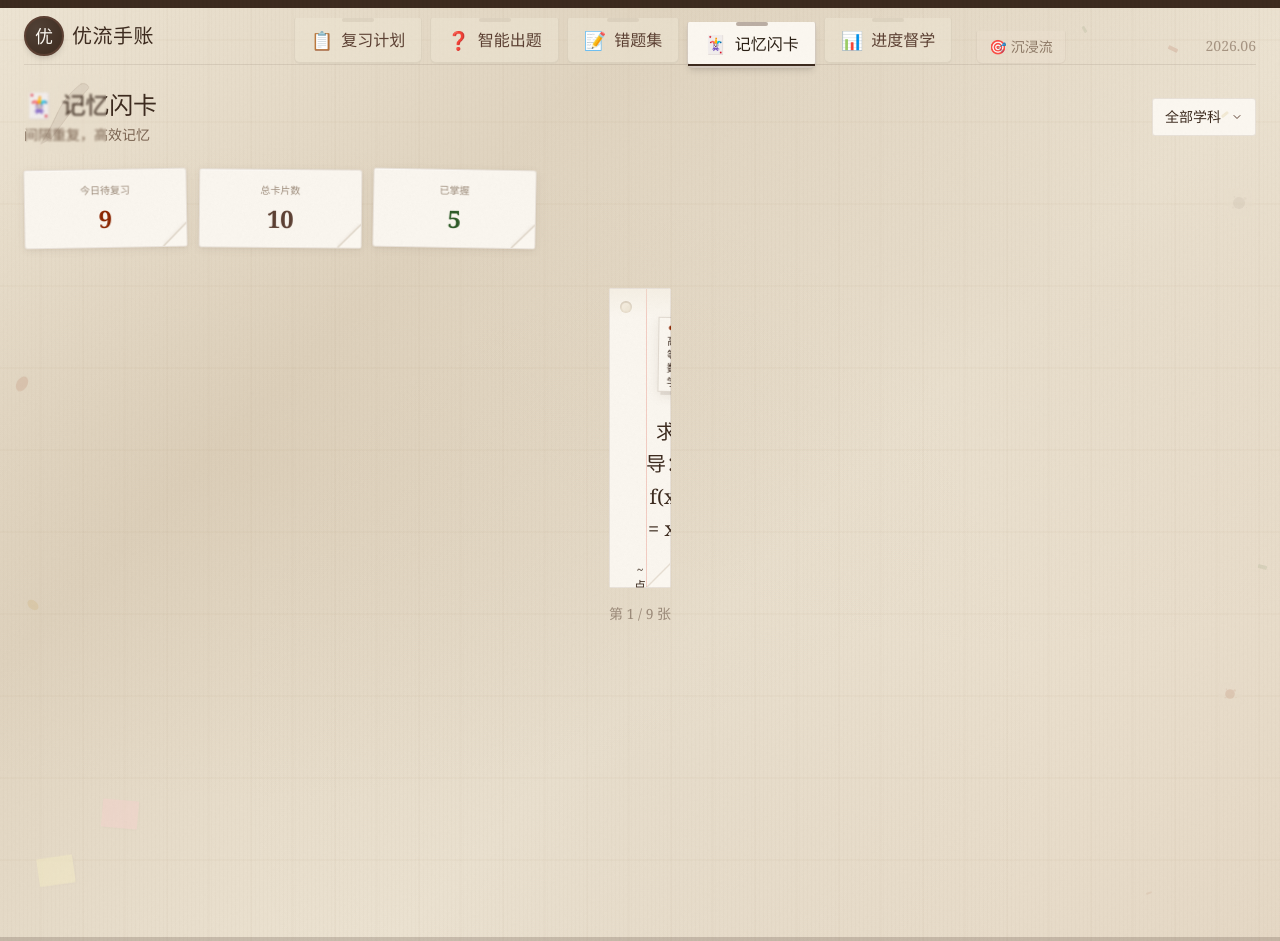
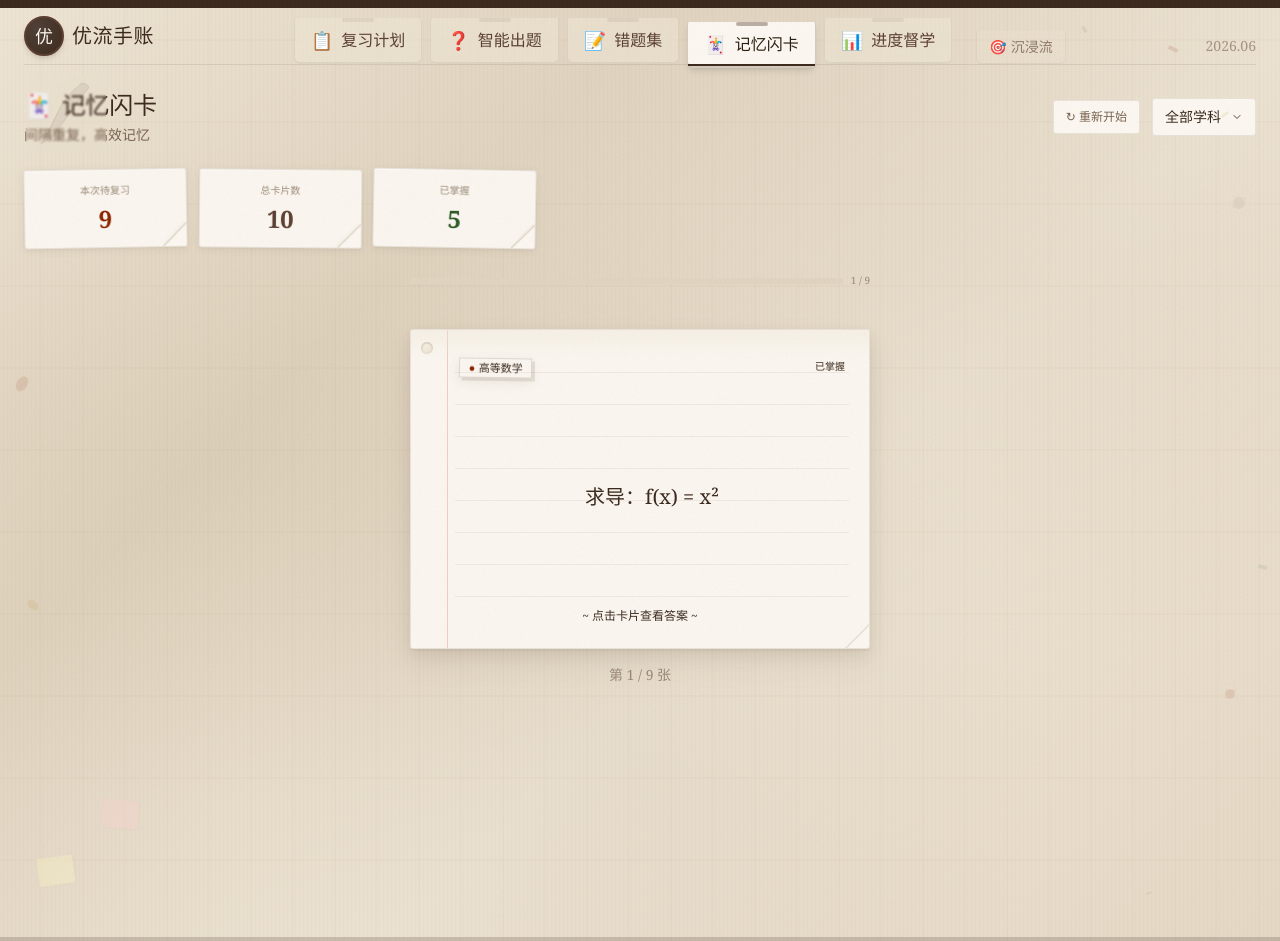
Before and after one commit to mingxingjun/mdlnyy, a React (Vite) app: page /mdlnyy/flashcards in a window 1280 px wide. Built offline with nearby package versions, Linux system fonts and the light colour scheme.

Commit message:
feat: Agent-Based Learning System Design
Co-authored-by: traeagent <traeagent@users.noreply.github.com>

```diff
--- a/src/index.css
+++ b/src/index.css
@@ -327,6 +327,7 @@ body::before {
   perspective: 1200px;
   width: 100%;
   max-width: 460px;
+  height: 320px;
 }
 
 .flash-card-inner {
@@ -334,7 +335,7 @@ body::before {
   transform-style: preserve-3d;
   position: relative;
   width: 100%;
-  min-height: 300px;
+  height: 100%;
   cursor: pointer;
 }
 
@@ -345,11 +346,18 @@ body::before {
 .flash-card-face {
   position: absolute;
   inset: 0;
+  width: 100%;
+  height: 100%;
   backface-visibility: hidden;
   -webkit-backface-visibility: hidden;
   background: #FBF7F0;
   border-radius: 3px;
   overflow: hidden;
+  box-shadow:
+    0 2px 2px rgba(92, 64, 51, 0.06),
+    0 6px 16px rgba(92, 64, 51, 0.1),
+    0 14px 32px rgba(92, 64, 51, 0.07);
+  border: 1px solid rgba(92, 64, 51, 0.12);
 }
 
 .flash-card-front {
@@ -363,11 +371,8 @@ body::before {
 .index-card {
   position: relative;
   background: #FBF7F0;
-  box-shadow:
-    0 1px 1px rgba(92, 64, 51, 0.08),
-    0 4px 12px rgba(92, 64, 51, 0.1),
-    0 10px 24px rgba(92, 64, 51, 0.06);
-  border: 1px solid rgba(92, 64, 51, 0.12);
+  width: 100%;
+  height: 100%;
 }
 
 .index-card::before {
--- a/src/pages/FlashcardsPage.tsx
+++ b/src/pages/FlashcardsPage.tsx
@@ -1,4 +1,4 @@
-import { useState, useEffect, useMemo, useCallback } from 'react';
+import { useState, useEffect, useMemo, useCallback, useRef } from 'react';
 import { motion, AnimatePresence } from 'framer-motion';
 import { useNavigate } from 'react-router-dom';
 import PaperCard from '@/components/PaperCard';
@@ -28,7 +28,7 @@ function Confetti() {
   );
 
   return (
-    <div className="absolute inset-0 pointer-events-none overflow-hidden">
+    <div className="absolute inset-0 pointer-events-none overflow-hidden z-50">
       {pieces.map((p) => (
         <div
           key={p.id}
@@ -57,28 +57,50 @@ interface FlashCardViewProps {
   onRate: (rating: CardRating) => void;
   cardNumber: number;
   totalCards: number;
+  direction: 'left' | 'right' | 'none';
 }
 
-function FlashCardView({ card, subjectName, subjectColor, isFlipped, onFlip, onRate, cardNumber, totalCards }: FlashCardViewProps) {
+function FlashCardView({ card, subjectName, subjectColor, isFlipped, onFlip, onRate, cardNumber, totalCards, direction }: FlashCardViewProps) {
+  const slideVariants = {
+    enter: (dir: 'left' | 'right' | 'none') => ({
+      x: dir === 'left' ? 200 : dir === 'right' ? -200 : 0,
+      opacity: 0,
+      rotateY: dir === 'left' ? 15 : dir === 'right' ? -15 : 0,
+    }),
+    center: {
+      x: 0,
+      opacity: 1,
+      rotateY: 0,
+      transition: { type: 'spring', stiffness: 250, damping: 28 },
+    },
+    exit: (dir: 'left' | 'right' | 'none') => ({
+      x: dir === 'left' ? -200 : dir === 'right' ? 200 : 0,
+      opacity: 0,
+      rotateY: dir === 'left' ? -15 : dir === 'right' ? 15 : 0,
+      transition: { duration: 0.25, ease: 'easeIn' },
+    }),
+  };
+
   return (
     <motion.div
-      className="flex flex-col items-center"
-      initial={{ opacity: 0, x: 60, rotateY: 10 }}
-      animate={{ opacity: 1, x: 0, rotateY: 0 }}
-      exit={{ opacity: 0, x: -60, rotateY: -10 }}
-      transition={{ type: 'spring', stiffness: 300, damping: 25 }}
+      className="flex flex-col items-center w-full max-w-[460px] mx-auto"
+      custom={direction}
+      variants={slideVariants}
+      initial="enter"
+      animate="center"
+      exit="exit"
     >
-      <div className="flash-card mx-auto" onClick={!isFlipped ? onFlip : undefined}>
+      <div className="flash-card w-full" onClick={!isFlipped ? onFlip : undefined}>
         <div className={`flash-card-inner ${isFlipped ? 'flipped' : ''}`}>
           <div className="flash-card-face flash-card-front">
-            <div className="index-card w-full h-full min-h-[300px] p-6 flex flex-col">
+            <div className="index-card w-full h-full p-6 flex flex-col">
               <div className="index-card-grain" />
               <div className="index-card-lines" />
               <div className="index-card-hole" />
               <div className="index-card-corner" />
 
               <div className="relative z-10 flex flex-col h-full">
-                <div className="flex justify-between items-start mb-6 pt-1 pl-6">
+                <div className="flex justify-between items-start mb-4 pt-1 pl-6">
                   <VintageTag color="ink" className="text-[11px]">
                     <span style={{ color: subjectColor }}>●</span> {subjectName}
                   </VintageTag>
@@ -87,13 +109,13 @@ function FlashCardView({ card, subjectName, subjectColor, isFlipped, onFlip, onR
                   </span>
                 </div>
 
-                <div className="flex-1 flex items-center justify-center px-4 pl-8">
+                <div className="flex-1 flex items-center justify-center px-2 pl-8 py-4">
                   <p className="font-serif text-xl text-ink-800 text-center leading-relaxed">
                     {card.front}
                   </p>
                 </div>
 
-                <div className="text-center pt-4 pb-2">
+                <div className="text-center pt-2">
                   <p className="text-xs text-ink-400 font-serif italic">
                     ~ 点击卡片查看答案 ~
                   </p>
@@ -103,14 +125,14 @@ function FlashCardView({ card, subjectName, subjectColor, isFlipped, onFlip, onR
           </div>
 
           <div className="flash-card-face flash-card-back">
-            <div className="index-card w-full h-full min-h-[300px] p-6 flex flex-col">
+            <div className="index-card w-full h-full p-6 flex flex-col overflow-hidden">
               <div className="index-card-grain" />
               <div className="index-card-lines" />
               <div className="index-card-hole" />
               <div className="index-card-corner" />
 
               <div className="relative z-10 flex flex-col h-full">
-                <div className="flex justify-between items-start mb-4 pt-1 pl-6">
+                <div className="flex justify-between items-start mb-3 pt-1 pl-6">
                   <VintageTag color="green" className="text-[11px]">
                     ✓ 答案
                   </VintageTag>
@@ -119,22 +141,22 @@ function FlashCardView({ card, subjectName, subjectColor, isFlipped, onFlip, onR
                   </span>
                 </div>
 
-                <div className="flex-1 flex items-center justify-center px-4 pl-8 overflow-auto">
+                <div className="flex-1 flex items-center justify-center px-2 pl-8 py-3 overflow-auto">
                   <p className="font-serif text-lg text-ink-700 text-center leading-relaxed">
                     {card.back}
                   </p>
                 </div>
 
-                <div className="pt-4">
-                  <p className="text-[10px] text-center text-ink-400 font-serif mb-3">
+                <div className="pt-3">
+                  <p className="text-[10px] text-center text-ink-400 font-serif mb-2">
                     你记得有多清楚？
                   </p>
-                  <div className="flex gap-2 justify-center flex-wrap" onClick={(e) => e.stopPropagation()}>
+                  <div className="flex gap-2 justify-center flex-wrap">
                     <VintageButton
                       variant="secondary"
                       size="sm"
                       className="rating-btn border-seal/50 text-seal hover:bg-seal/10"
-                      onClick={() => onRate('again')}
+                      onClick={(e) => { e?.stopPropagation?.(); onRate('again'); }}
                     >
                       😕 忘记
                     </VintageButton>
@@ -142,7 +164,7 @@ function FlashCardView({ card, subjectName, subjectColor, isFlipped, onFlip, onR
                       variant="secondary"
                       size="sm"
                       className="rating-btn border-gold/50 text-gold hover:bg-gold/10"
-                      onClick={() => onRate('hard')}
+                      onClick={(e) => { e?.stopPropagation?.(); onRate('hard'); }}
                     >
                       🤔 模糊
                     </VintageButton>
@@ -150,7 +172,7 @@ function FlashCardView({ card, subjectName, subjectColor, isFlipped, onFlip, onR
                       variant="secondary"
                       size="sm"
                       className="rating-btn"
-                      onClick={() => onRate('good')}
+                      onClick={(e) => { e?.stopPropagation?.(); onRate('good'); }}
                     >
                       😐 记得
                     </VintageButton>
@@ -158,7 +180,7 @@ function FlashCardView({ card, subjectName, subjectColor, isFlipped, onFlip, onR
                       variant="primary"
                       size="sm"
                       className="rating-btn bg-[#2D5A27] hover:bg-[#234B1F] text-paper-50 border-none"
-                      onClick={() => onRate('easy')}
+                      onClick={(e) => { e?.stopPropagation?.(); onRate('easy'); }}
                     >
                       😊 很熟
                     </VintageButton>
@@ -188,17 +210,16 @@ export default function FlashcardsPage() {
   const navigate = useNavigate();
   const { subjects, flashCards, rateCard, getDueCards } = useAppStore();
   const [selectedSubject, setSelectedSubject] = useState<string | null>(null);
+  const [sessionQueue, setSessionQueue] = useState<string[]>([]);
   const [currentIndex, setCurrentIndex] = useState(0);
   const [isFlipped, setIsFlipped] = useState(false);
   const [reviewedCount, setReviewedCount] = useState(0);
   const [masteredToday, setMasteredToday] = useState(0);
   const [isComplete, setIsComplete] = useState(false);
   const [showConfetti, setShowConfetti] = useState(false);
-
-  const dueCards = useMemo(() => getDueCards(selectedSubject), [getDueCards, selectedSubject, flashCards]);
-  const totalCards = flashCards.length;
-  const masteredCount = flashCards.filter(c => c.mastered).length;
-  const currentCard = dueCards[currentIndex];
+  const [direction, setDirection] = useState<'left' | 'right' | 'none'>('none');
+  const [animating, setAnimating] = useState(false);
+  const initializedRef = useRef(false);
 
   const subjectMap = useMemo(() => {
     const map = new Map<string, { name: string; color: string }>();
@@ -206,29 +227,55 @@ export default function FlashcardsPage() {
     return map;
   }, [subjects]);
 
+  const cardMap = useMemo(() => {
+    const map = new Map<string, FlashCard>();
+    flashCards.forEach(c => map.set(c.id, c));
+    return map;
+  }, [flashCards]);
+
+  const initSession = useCallback((subjectId: string | null) => {
+    const due = getDueCards(subjectId);
+    setSessionQueue(due.map(c => c.id));
+    setCurrentIndex(0);
+    setIsFlipped(false);
+    setReviewedCount(0);
+    setMasteredToday(0);
+    setIsComplete(due.length === 0);
+    setShowConfetti(false);
+    setDirection('none');
+    setAnimating(false);
+  }, [getDueCards]);
+
   useEffect(() => {
-    if (dueCards.length === 0 && !isComplete) {
-      setIsComplete(true);
-      setShowConfetti(true);
-      const timer = setTimeout(() => setShowConfetti(false), 3000);
-      return () => clearTimeout(timer);
-    }
-  }, [dueCards.length, isComplete]);
+    initSession(selectedSubject);
+    initializedRef.current = true;
+  }, [selectedSubject, initSession]);
+
+  const totalCards = flashCards.length;
+  const masteredCount = flashCards.filter(c => c.mastered).length;
+  const dueCountNow = useMemo(() => getDueCards(selectedSubject).length, [getDueCards, selectedSubject, flashCards]);
+  const sessionTotal = sessionQueue.length;
+  const currentCardId = sessionQueue[currentIndex];
+  const currentCard = currentCardId ? cardMap.get(currentCardId) : undefined;
 
   const handleFlip = useCallback(() => {
-    if (!isFlipped) {
+    if (!isFlipped && !animating) {
       setIsFlipped(true);
     }
-  }, [isFlipped]);
+  }, [isFlipped, animating]);
 
   const handleRate = useCallback((rating: CardRating) => {
-    if (!currentCard) return;
+    if (!currentCard || animating) return;
+    if (!isFlipped) return;
+
+    setAnimating(true);
 
     const wasMastered = currentCard.mastered;
     rateCard(currentCard.id, rating);
     setReviewedCount(prev => prev + 1);
 
-    const willBeMastered = rating === 'easy' || (rating === 'good' && currentCard.repetitions >= 4);
+    const willBeMastered = (rating === 'easy' && currentCard.repetitions >= 4) ||
+      (rating === 'good' && currentCard.repetitions >= 5);
     if (willBeMastered && !wasMastered) {
       setMasteredToday(prev => prev + 1);
     }
@@ -236,24 +283,26 @@ export default function FlashcardsPage() {
     setIsFlipped(false);
 
     setTimeout(() => {
-      if (currentIndex + 1 >= dueCards.length) {
-        setIsComplete(true);
-        setShowConfetti(true);
-        setTimeout(() => setShowConfetti(false), 3000);
-      } else {
-        setCurrentIndex(prev => prev + 1);
-      }
-    }, 100);
-  }, [currentCard, currentIndex, dueCards.length, rateCard]);
+      setDirection('left');
+      setTimeout(() => {
+        const nextIndex = currentIndex + 1;
+        if (nextIndex >= sessionQueue.length) {
+          setIsComplete(true);
+          setShowConfetti(true);
+          setTimeout(() => setShowConfetti(false), 3500);
+          setAnimating(false);
+        } else {
+          setCurrentIndex(nextIndex);
+          setDirection('right');
+          setAnimating(false);
+        }
+      }, 280);
+    }, 350);
+  }, [currentCard, currentIndex, sessionQueue.length, rateCard, isFlipped, animating]);
 
   const handleReset = useCallback(() => {
-    setCurrentIndex(0);
-    setIsFlipped(false);
-    setReviewedCount(0);
-    setMasteredToday(0);
-    setIsComplete(false);
-    setShowConfetti(false);
-  }, []);
+    initSession(selectedSubject);
+  }, [initSession, selectedSubject]);
 
   const subjectInfo = currentCard ? subjectMap.get(currentCard.subjectId) : null;
 
@@ -278,16 +327,19 @@ export default function FlashcardsPage() {
             <p className="text-ink-600 font-serif text-sm">间隔重复，高效记忆</p>
           </div>
 
-          <div className="flex items-center gap-4">
+          <div className="flex items-center gap-3">
+            <button
+              onClick={handleReset}
+              className="px-3 py-2 text-xs font-serif bg-paper-50 border border-ink-600/15 rounded-[3px] text-ink-600 hover:bg-paper-200 transition-colors"
+            >
+              ↻ 重新开始
+            </button>
             <select
               value={selectedSubject || ''}
               onChange={(e) => {
                 setSelectedSubject(e.target.value || null);
-                setCurrentIndex(0);
-                setIsFlipped(false);
-                setIsComplete(false);
               }}
-              className="px-3 py-2 text-sm font-serif bg-paper-50 border border-ink-600/15 rounded-[3px] focus:outline-none focus:border-seal/40"
+              className="px-3 py-2 text-sm font-serif bg-paper-50 border border-ink-600/15 rounded-[3px] focus:outline-none focus:border-seal/40 text-ink-800"
             >
               <option value="">全部学科</option>
               {subjects.map(s => (
@@ -301,19 +353,39 @@ export default function FlashcardsPage() {
       <motion.div variants={fadeUp}>
         <div className="grid grid-cols-3 gap-3 max-w-lg">
           <PaperCard className="p-3 text-center" rotation={-1}>
-            <p className="text-[10px] text-ink-500 font-serif mb-1">今日待复习</p>
-            <p className="font-serif text-2xl font-bold text-seal">{dueCards.length}</p>
+            <p className="text-[10px] text-ink-500 font-serif mb-1">本次待复习</p>
+            <p className="font-serif text-2xl font-bold text-seal tabular-nums">{sessionTotal}</p>
           </PaperCard>
           <PaperCard className="p-3 text-center" rotation={0.5}>
             <p className="text-[10px] text-ink-500 font-serif mb-1">总卡片数</p>
-            <p className="font-serif text-2xl font-bold text-ink-700">{totalCards}</p>
+            <p className="font-serif text-2xl font-bold text-ink-700 tabular-nums">{totalCards}</p>
           </PaperCard>
           <PaperCard className="p-3 text-center" rotation={1}>
             <p className="text-[10px] text-ink-500 font-serif mb-1">已掌握</p>
-            <p className="font-serif text-2xl font-bold text-[#2D5A27]">{masteredCount}</p>
+            <p className="font-serif text-2xl font-bold text-[#2D5A27] tabular-nums">{masteredCount}</p>
           </PaperCard>
         </div>
       </motion.div>
+
+      {sessionTotal > 0 && !isComplete && (
+        <motion.div variants={fadeUp}>
+          <div className="max-w-[460px] mx-auto">
+            <div className="flex items-center gap-2 mb-2">
+              <div className="flex-1 h-1.5 bg-paper-300 rounded-full overflow-hidden">
+                <motion.div
+                  className="h-full bg-seal/70 rounded-full"
+                  initial={{ width: 0 }}
+                  animate={{ width: `${(currentIndex / sessionTotal) * 100}%` }}
+                  transition={{ duration: 0.3, ease: 'easeOut' }}
+                />
+              </div>
+              <span className="text-[10px] text-ink-500 font-serif tabular-nums whitespace-nowrap">
+                {currentIndex + 1} / {sessionTotal}
+              </span>
+            </div>
+          </div>
+        </motion.div>
+      )}
 
       <AnimatePresence mode="wait">
         {isComplete ? (
@@ -335,13 +407,13 @@ export default function FlashcardsPage() {
               </motion.div>
 
               <h2 className="font-serif text-xl text-ink-800 font-bold mb-2">
-                {reviewedCount > 0 ? '今日复习完成！' : '暂无待复习卡片'}
+                {reviewedCount > 0 ? '本次复习完成！' : '暂无待复习卡片'}
               </h2>
 
               {reviewedCount > 0 ? (
                 <>
                   <p className="text-ink-600 font-serif text-sm mb-6">
-                    太棒了！你今天复习了 <span className="text-seal font-bold">{reviewedCount}</span> 张卡片
+                    太棒了！你本次复习了 <span className="text-seal font-bold">{reviewedCount}</span> 张卡片
                     {masteredToday > 0 && <>，新掌握了 <span className="text-[#2D5A27] font-bold">{masteredToday}</span> 张</>}
                   </p>
 
@@ -385,7 +457,7 @@ export default function FlashcardsPage() {
           </motion.div>
         ) : currentCard ? (
           <motion.div
-            key="card"
+            key={`card-${currentCard.id}-${currentIndex}`}
             className="flex justify-center py-4"
           >
             <FlashCardView
@@ -396,7 +468,8 @@ export default function FlashcardsPage() {
               onFlip={handleFlip}
               onRate={handleRate}
               cardNumber={currentIndex + 1}
-              totalCards={dueCards.length}
+              totalCards={sessionTotal}
+              direction={direction}
             />
           </motion.div>
         ) : null}
```
